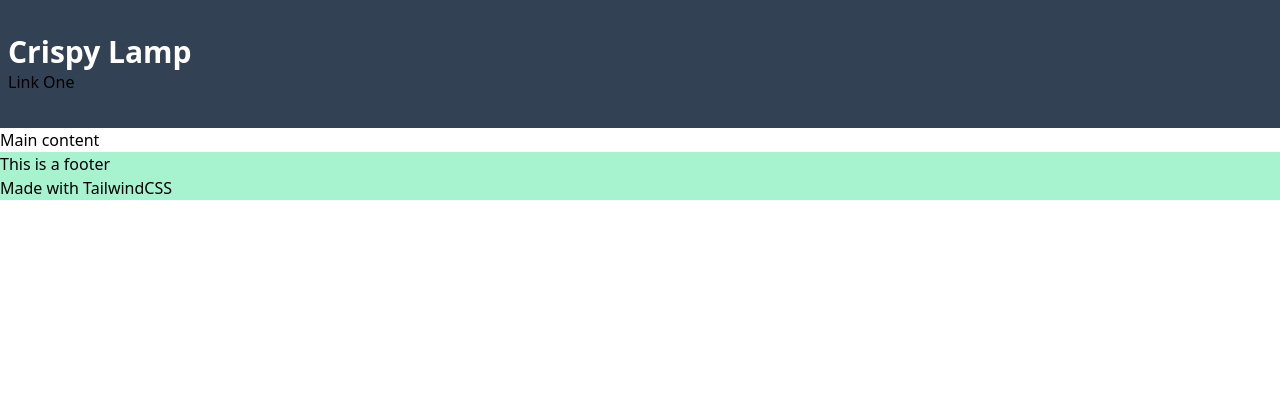
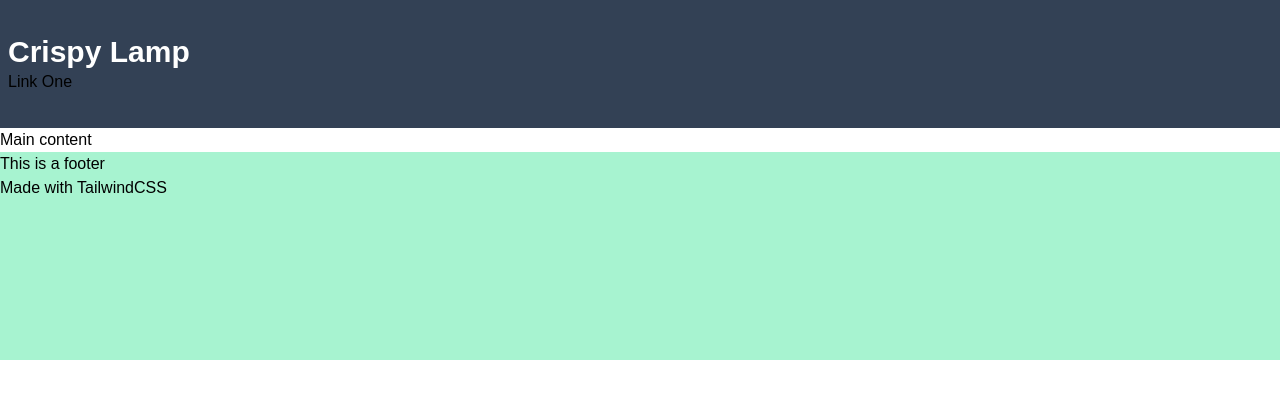
Before and after one commit to mariusrundereim/crispy-lamp, a website: page src/index.html in a window 1280 px wide. Drawn offline with Linux system fonts and the light colour scheme.

Commit message:
adding more classes

```diff
--- a/src/index.html
+++ b/src/index.html
@@ -11,7 +11,11 @@
       <div
         class="container mx-auto p-2 flex flex-col justify-center content-center h-20 min-h-full"
       >
-        <a href="#" class="text-white text-3xl font-bold">Crispy Lamp</a>
+        <a
+          href="#"
+          class="text-white text-3xl font-bold transition duration-75 hover:font-light ease-out"
+          >Crispy Lamp</a
+        >
         <nav>
           <ul>
             <li><a href="#">Link One</a></li>
@@ -22,7 +26,7 @@
     <main class="container mx-auto">
       <h1>Main content</h1>
     </main>
-    <footer class="bg-emerald-200">
+    <footer class="bg-emerald-200 h-52">
       <div class="container mx-auto">
         <div>
           <p>This is a footer</p>
--- a/tailwind.config.js
+++ b/tailwind.config.js
@@ -2,6 +2,9 @@
 module.exports = {
   content: ["./src/**/*.{html,js,mjs}"],
   theme: {
+    fontFamily: {
+      sans: ["Graphik", "sans-serif"],
+    },
     extend: {},
   },
   plugins: [],
```
Also changed, not shown: dist/output.css.
